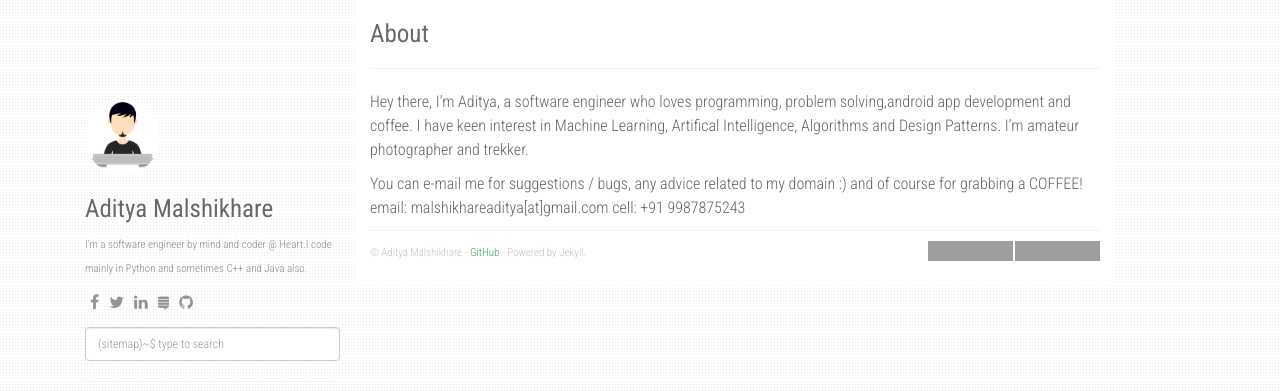
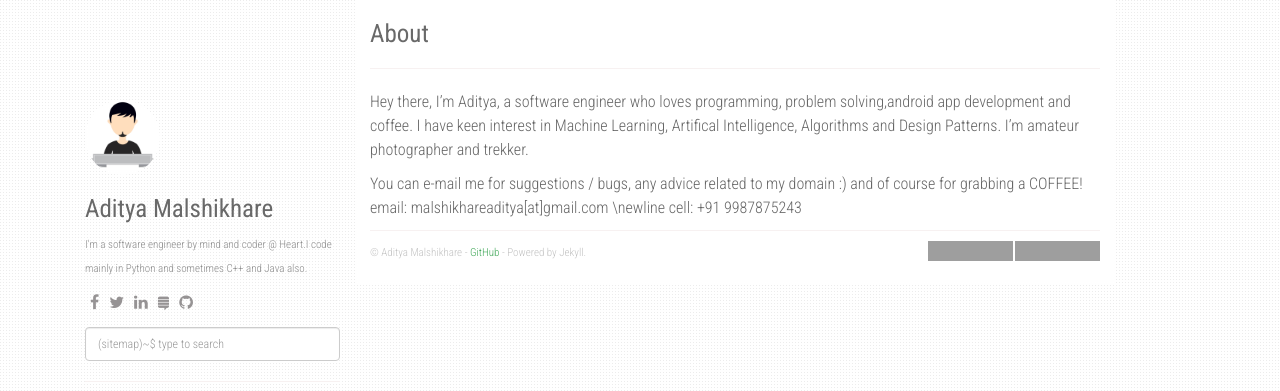
Before and after one commit to thePairedElectron/thePairedElectron.github.io, a Jekyll site: the page built from about.md, in a window 1280 px wide. Shown: the top 391 px of the page. Built offline with Jekyll 4.4.1, drawn with Linux system fonts in a browser that asks for light colours; nearby versions of some CDN libraries; grey boxes are pictures that could not be loaded.

Commit message:
Minor changes;

```diff
--- a/_layouts/default.html
+++ b/_layouts/default.html
@@ -153,8 +153,8 @@
             - <a href="{{ site.github }}">{{ site.github }}</a> - Powered by Jekyll.
           {% endif %}
           <div class="btn-github" style="float:right;">
-            <iframe src="https://ghbtns.com/github-btn.html?user=agusmakmun&repo=agusmakmun.github.io&type=star&count=true" frameborder="0" scrolling="0" width="85" height="20px"></iframe>
-            <iframe src="https://ghbtns.com/github-btn.html?user=agusmakmun&repo=agusmakmun.github.io&type=fork&count=true" frameborder="0" scrolling="0" width="85" height="20px"></iframe>
+            <iframe src="https://ghbtns.com/github-btn.html?user=thepairedelectron&repo=thepairedelectron.github.io&type=star&count=true" frameborder="0" scrolling="0" width="85" height="20px"></iframe>
+            <iframe src="https://ghbtns.com/github-btn.html?user=thepairedelectron&repo=thepairedelectron.github.io&type=fork&count=true" frameborder="0" scrolling="0" width="85" height="20px"></iframe>
           </div>
         </footer>
       </div>
--- a/about.md
+++ b/about.md
@@ -11,4 +11,5 @@
 
 You can e-mail me for suggestions / bugs, any advice related to my domain :) and of course for grabbing a COFFEE!
 email: malshikhareaditya[at]gmail.com
+\newline
 cell: +91 9987875243
```
Also changed, not shown: static/img/screenshot-post-page.png (deleted), static/img/screenshot-post-page_old.png (deleted).
